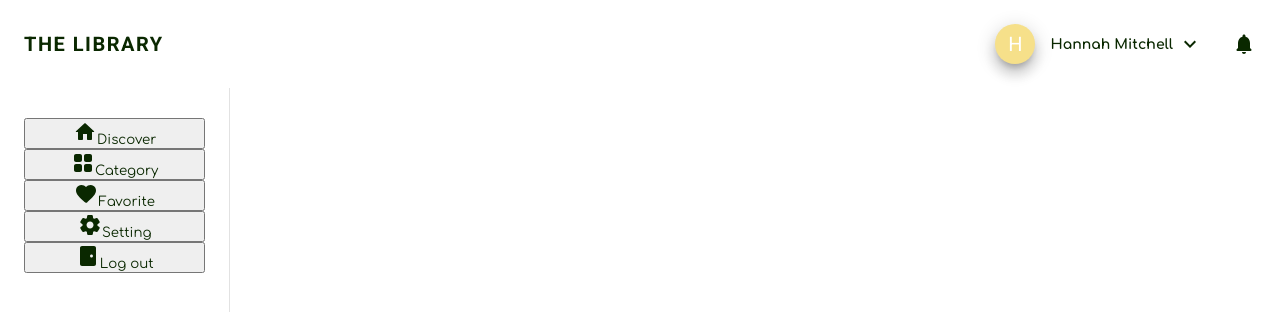
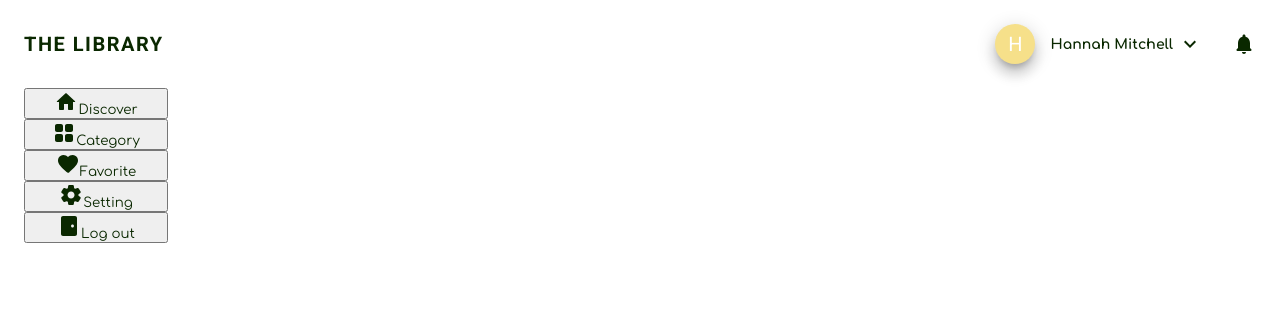
Before and after one commit to pmitch242/the-library, a React (Create React App) app: page / in a window 1280 px wide. Shown: the top 312 px of the page. Built offline with nearby package versions, Linux system fonts and the light colour scheme.

Commit message:
updated styling

```diff
--- a/src/components/Feed.jsx
+++ b/src/components/Feed.jsx
@@ -10,13 +10,12 @@ const Feed = () => {
         sx={{ flexDirection:{ sx:'column', md:'row' } }}>
             <Box
             sx={{ height: {sx: 'auto', md:'90vh'},
-            borderRight: '1px solid #e2e2e2',
             px: {sx : 0, md:'24px'},
-            py: '30px',
-            width: {md: '18vw'}
+            py: '0px',
+            width: {md: '15vw'}
         }}
             >
-                <SideBar></SideBar>
+                <SideBar />
             </Box>
         </Stack>
     )
```
